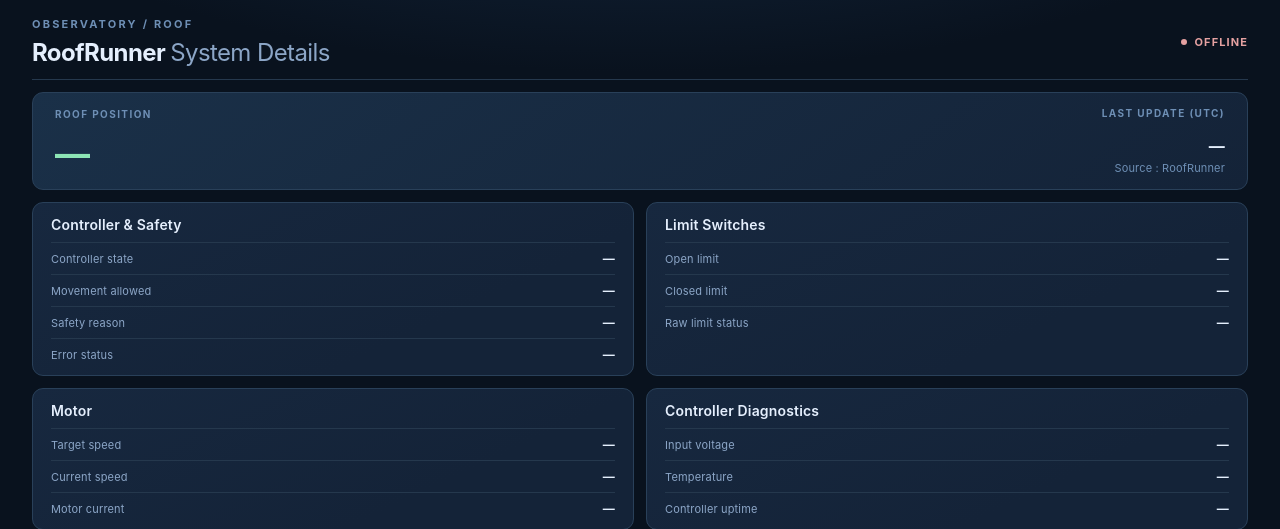
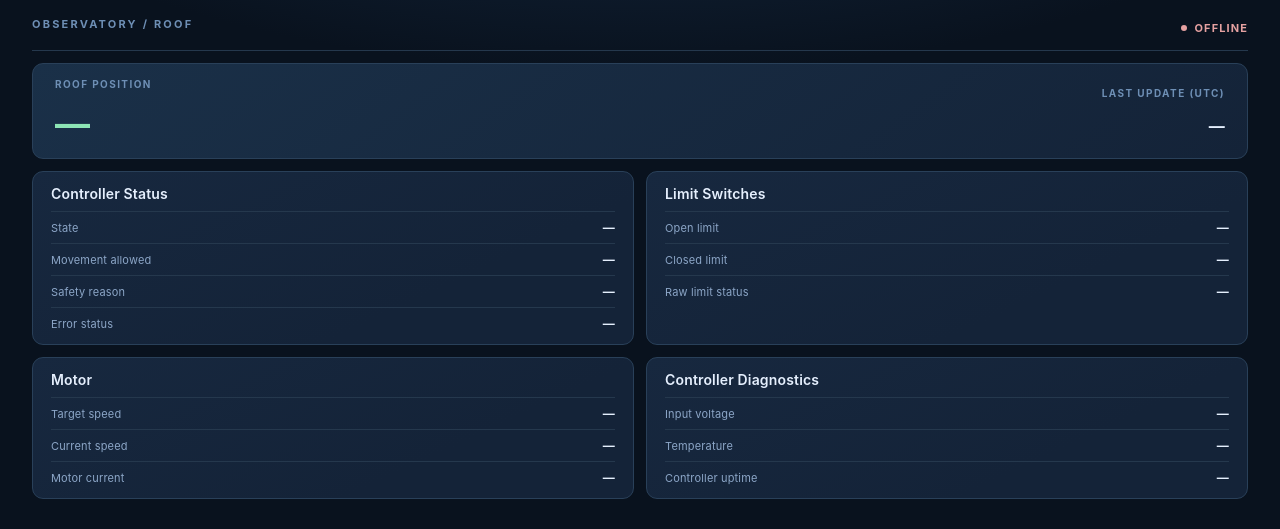
Before and after one commit to EorEquis/TSOLive, a FastAPI app: page /details?system=roof in a window 1280 px wide. Shown: the part 102-631 px from the top of the page. Run offline with FastAPI, Linux system fonts and the light colour scheme.

Commit message:
Simplify roof details heading and move source to footer

```diff
--- a/templates/roof-details.html
+++ b/templates/roof-details.html
@@ -21,7 +21,6 @@
       <div class="section-heading details-heading">
         <div>
           <p class="eyebrow">OBSERVATORY / ROOF</p>
-          <h2>RoofRunner <span class="details-subtitle">System Details</span></h2>
         </div>
         <span class="device-tag offline details-connection" id="roof-connection"><span class="status-dot offline-dot" id="roof-connection-dot"></span><span id="roof-connection-text">OFFLINE</span></span>
       </div>
@@ -34,15 +33,14 @@
         <div class="details-hero-meta">
           <span class="metric-label">LAST UPDATE (UTC)</span>
           <strong id="roof-last-update">—</strong>
-          <span class="details-source">Source : RoofRunner</span>
         </div>
       </section>
 
       <div class="details-grid">
         <section class="details-panel">
-          <h3>Controller &amp; Safety</h3>
+          <h3>Controller Status</h3>
           <dl class="details-values">
-            <div><dt>Controller state</dt><dd id="controller-state">—</dd></div>
+            <div><dt>State</dt><dd id="controller-state">—</dd></div>
             <div><dt>Movement allowed</dt><dd id="movement-allowed">—</dd></div>
             <div><dt>Safety reason</dt><dd id="controller-reason">—</dd></div>
             <div><dt>Error status</dt><dd id="error-status">—</dd></div>
@@ -77,7 +75,7 @@
         </section>
       </div>
     </main>
-    <footer class="page-footer"><span>TSOLive</span></footer>
+    <footer class="page-footer"><span>TSOLive</span><span>Source : RoofRunner</span></footer>
   </div>
 </body>
 </html>
```
